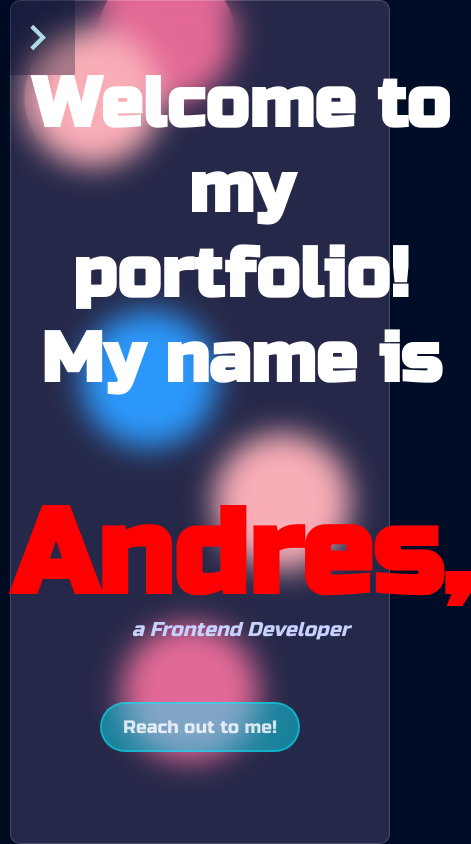
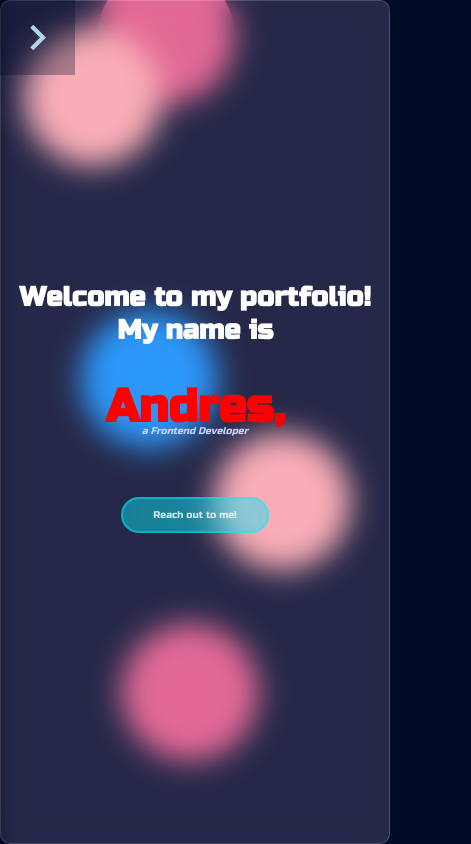
Before and after one commit to amedra13/Web-Portfolio, a React (Create React App) app: page / in a window 390 px wide. Shown: the whole page, 471 px wide, since content can reach past the window. Built offline with nearby package versions, Linux system fonts and the light colour scheme.

Commit message:
home page and sidebar text responsive

```diff
--- a/src/styles/App.scss
+++ b/src/styles/App.scss
@@ -34,7 +34,7 @@
 	box-sizing: border-box;
 	position: relative;
 	height: 100%;
-	margin-left: 10px;
+	// margin-left: 10px;
 }
 
 @import './BgAnimation.scss';
--- a/src/styles/Home.scss
+++ b/src/styles/Home.scss
@@ -13,16 +13,14 @@
 	font-family: $main-font;
 	text-align: center;
 	margin: 0 auto;
-	h1:first-child {
-		animation: fade-in-bottom 0.6s cubic-bezier(0.39, 0.575, 0.565, 1) 1s both;
-	}
+
 	h2 {
-		font-size: 70px;
+		font-size: 5vw;
 		margin: 0;
 		animation: fade-in-bottom 0.6s cubic-bezier(0.39, 0.575, 0.565, 1) 1.5s both;
 	}
 	h1 {
-		font-size: 120px;
+		font-size: 9vw;
 		color: red;
 		margin-bottom: -10px;
 	}
@@ -30,7 +28,7 @@
 	p {
 		margin: 0;
 		margin-bottom: 30px;
-		font-size: 20px;
+		font-size: 1.5vw;
 		font-style: italic;
 		color: $main-titleColor;
 		animation: fade-in-bottom 0.6s cubic-bezier(0.39, 0.575, 0.565, 1) 2s both;
@@ -40,10 +38,8 @@
 	}
 }
 .home__contact {
-	margin-left: 10%;
-	width: 200px;
-	height: 50px;
 	margin: 30px auto;
+	padding: 10px 30px;
 	display: flex;
 	justify-content: center;
 	align-items: center;
@@ -58,7 +54,7 @@
 	a {
 		text-decoration: none;
 		color: inherit;
-		font-size: 18px;
+		font-size: 1.5vw;
 		font-family: $main-font;
 	}
 	&:hover {
@@ -66,3 +62,22 @@
 		background-color: rgb(255, 255, 255);
 	}
 }
+
+@media only screen and (max-width: 900px) {
+	.home__header {
+		h2 {
+			font-size: 7vw;
+		}
+		h1 {
+			font-size: 12vw;
+		}
+		p {
+			font-size: 2.5vw;
+		}
+	}
+	.home__contact {
+		a {
+			font-size: 2.5vw;
+		}
+	}
+}
--- a/src/styles/Sidebar.scss
+++ b/src/styles/Sidebar.scss
@@ -69,7 +69,11 @@
 				}
 			}
 			p {
-				margin: 0 0 0 10px;
+				margin: 10px;
+				font-size: 2vw;
+			}
+			svg {
+				font-size: 2vw;
 			}
 		}
 		a:last-child {
```
